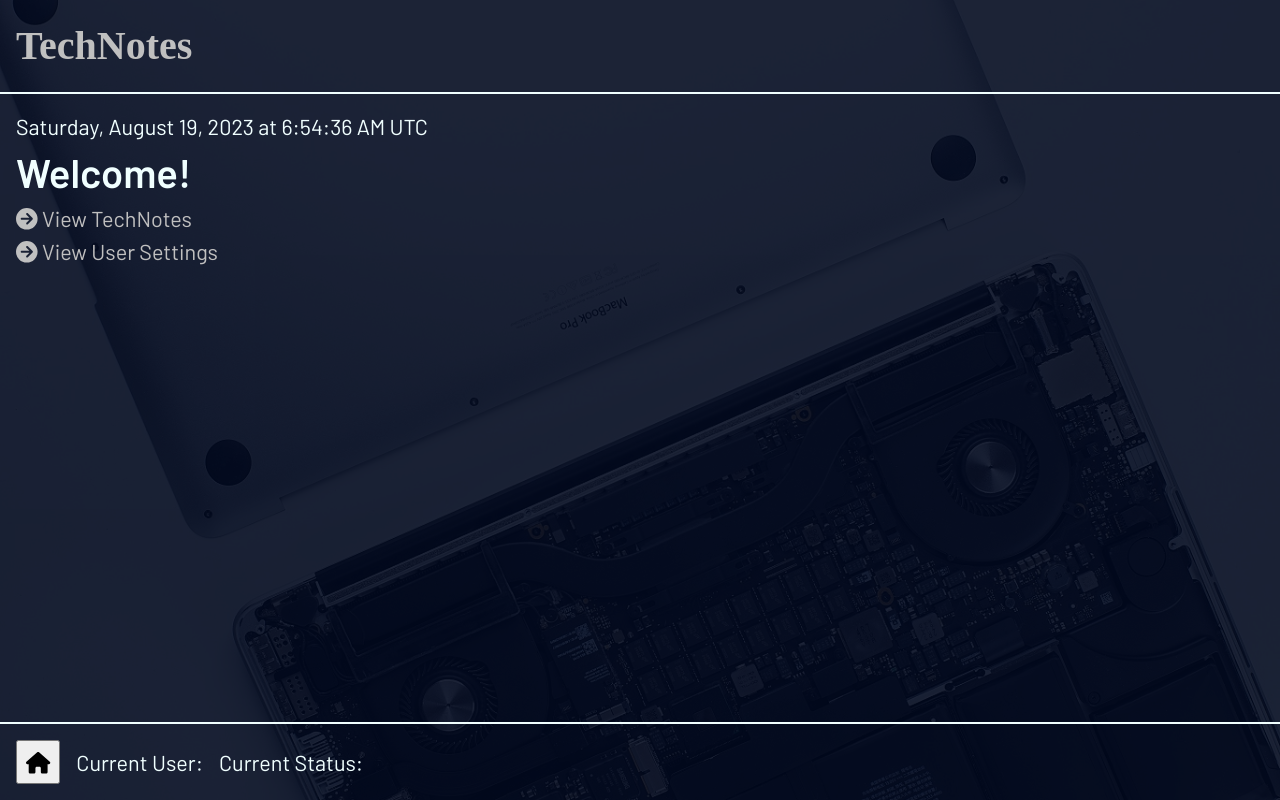
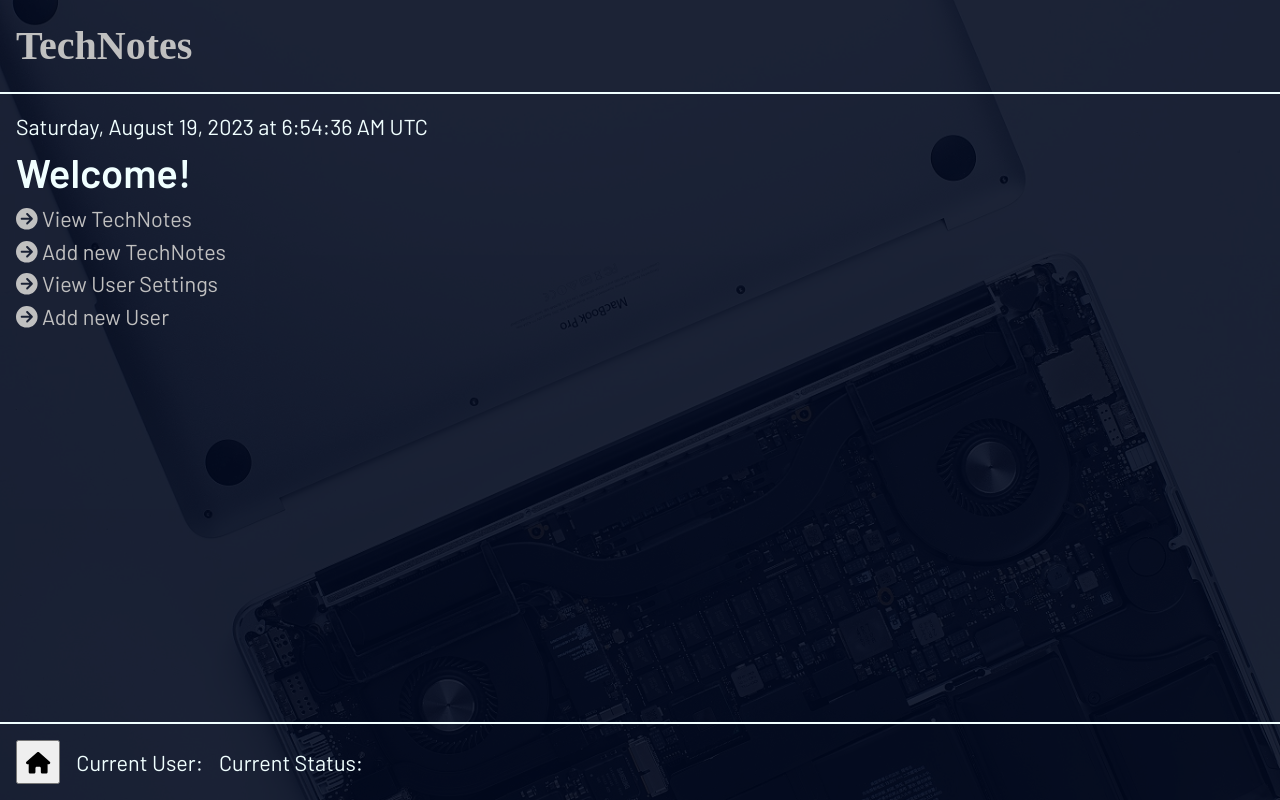
Before and after one commit to md-abid-hussain/frontend-technotes, a React (Vite) app: page /dash in a window 1280 px wide. Built offline with nearby package versions, Linux system fonts and the light colour scheme; a web font is replaced by a local one.

Commit message:
added link to create note and user

```diff
--- a/src/Features/Auth/Welcome.jsx
+++ b/src/Features/Auth/Welcome.jsx
@@ -13,7 +13,9 @@ const Welcome = () => {
             <h1>Welcome!</h1>
             <ul>
                 <li><Link to="/dash/notes"><FontAwesomeIcon icon={faArrowCircleRight}/> View TechNotes</Link></li>
+                <li><Link to="/dash/notes/new"><FontAwesomeIcon icon={faArrowCircleRight}/> Add new TechNotes</Link></li>
                 <li><Link to="/dash/users"><FontAwesomeIcon icon={faArrowCircleRight}/> View User Settings</Link></li>
+                <li><Link to="/dash/users/new"><FontAwesomeIcon icon={faArrowCircleRight}/> Add new User</Link></li>
             </ul>
         </main>
     )
```
